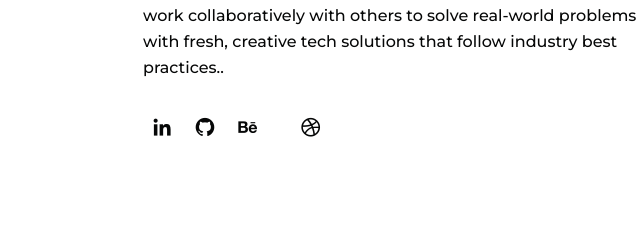
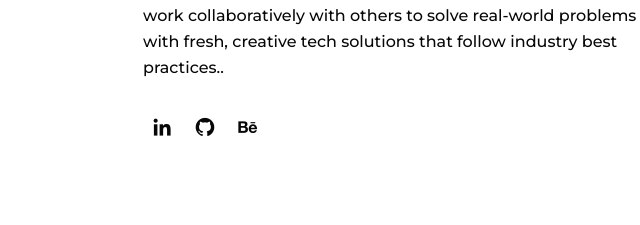
Before and after one commit to DorcasWanjiku/NJoki-Portfolio, a plain HTML site: page index.html in a window 1280 px wide. Shown: the part 1275-1500 px from the top of the page, 513-1153 px from the left. Drawn offline with nearby package versions, Linux system fonts and the light colour scheme.

Commit message:
made changes

```diff
--- a/index.html
+++ b/index.html
@@ -73,7 +73,7 @@
                             <a href="https://www.github.com/DorcasWanjiku/" class="about__social-icon"><i class='bx bxl-github' ></i></a>
                             <a href="https://smallwanjiku.wixsite.com/dorcas-wanjiku/" class="about__social-icon"><i class='bx bxl-behance' ></i></a>
                             <a href="https://smallwanjiku.wixsite.com/dorcas-wanjiku/" class="about__social-icon"><i class='bx bxl-wixsite' ></i></a>
-                            <a href="#" class="about__social-icon"><i class='bx bxl-dribbble' ></i></a>
+                            <a href="#" class="about__social-icon"><i class='bx bxl-' ></i></a>
                         </div>
                     </div>
                 </div>
```
